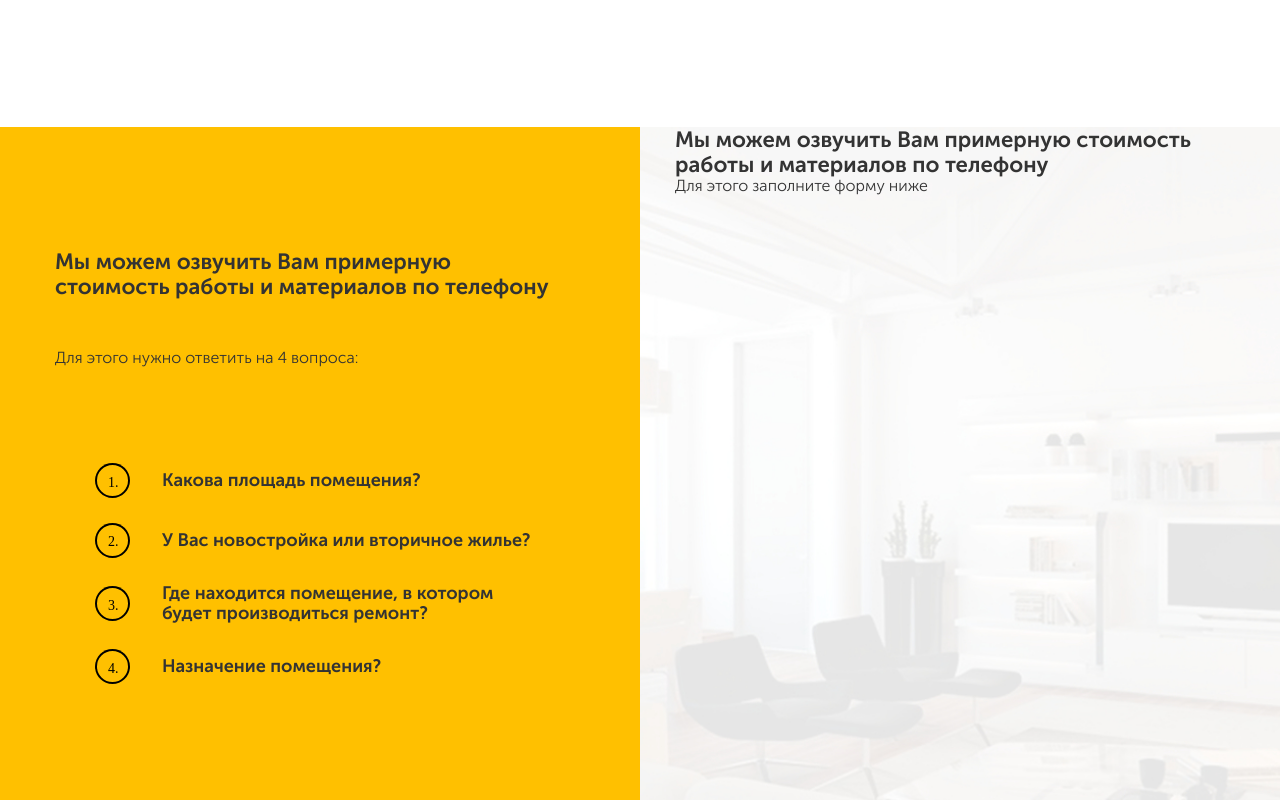
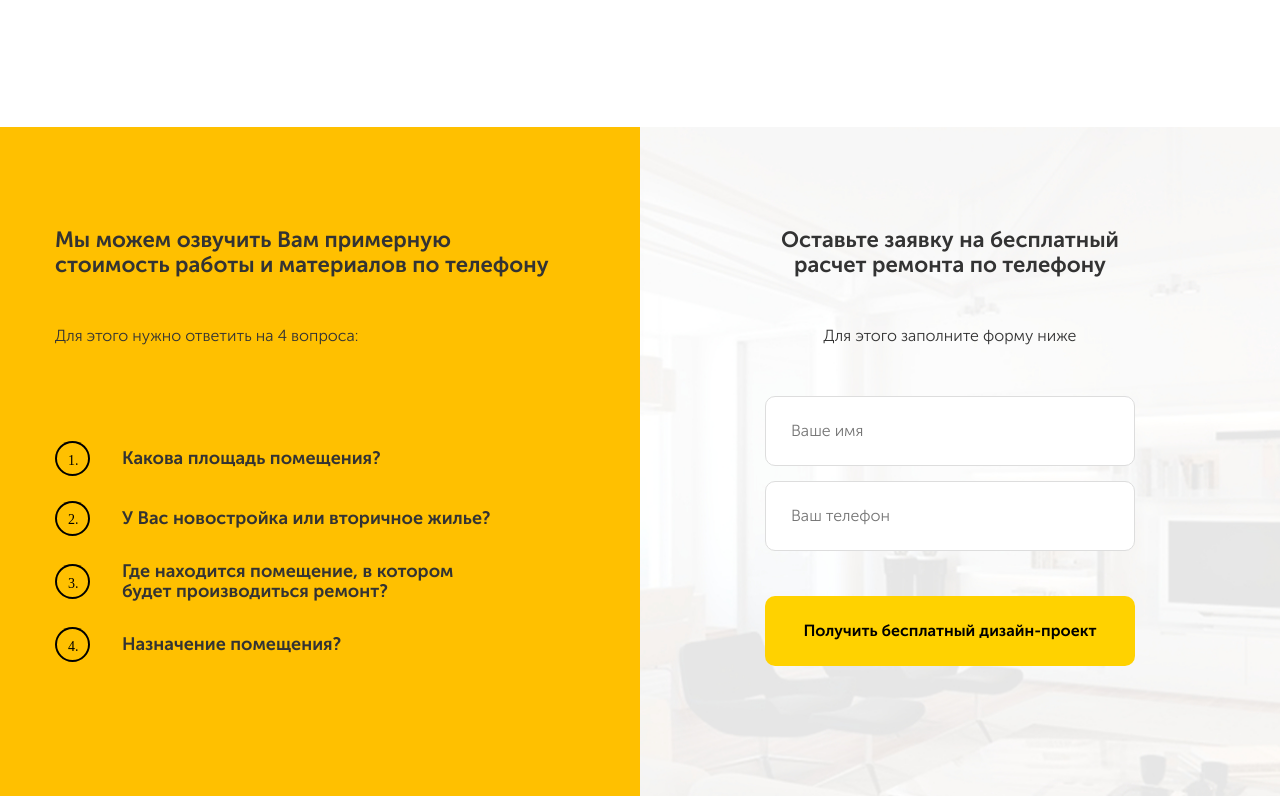
Before and after one commit to NikitaDrago/repeir, a plain HTML site: page index.html in a window 1280 px wide. Shown: the part 5936-6736 px from the top of the page. Drawn offline with nearby package versions, Linux system fonts and the light colour scheme.

Commit message:
brif block

```diff
--- a/index.html
+++ b/index.html
@@ -177,31 +177,40 @@
         </section>
         <section class="steps">
             <div class="container">
-                <h2 class="steps__title wow fadeInUp">Наши специалисты готовы выехать на замеры любое удобное для Вас время</h2>
+                <h2 class="steps__title wow fadeInUp">Наши специалисты готовы выехать на замеры любое удобное для Вас
+                    время</h2>
                 <span class="steps__subtitle wow fadeInUp">5 шагов до ремонта</span>
                 <div class="steps-wrapper">
                     <div class="steps-block">
                         <img src="img/step-icon-1.svg" alt="" class="step-block__icon wow rollIn">
                         <p class="steps-block__info">Вы звоните нам или оставляете заявку </p>
                     </div>
-                    <img src="img/step-arrow.svg" alt="" class="steps__arrow wow fadeIn" data-wow-duration="1.5s" data-wow-delay="0.4s">
+                    <img src="img/step-arrow.svg" alt="" class="steps__arrow wow fadeIn" data-wow-duration="1.5s"
+                        data-wow-delay="0.4s">
                     <div class="steps-block">
-                        <img src="img/step-icon-2.svg" alt="" class="steps-block__icon wow rollIn" data-wow-duration="1.5s">
+                        <img src="img/step-icon-2.svg" alt="" class="steps-block__icon wow rollIn"
+                            data-wow-duration="1.5s">
                         <p class="steps-block__info">Согласуем удобное для Вас время выезда специалиста на замер</p>
                     </div>
-                    <img src="img/step-arrow.svg" alt="" class="steps__arrow wow fadeIn" data-wow-duration="1.5s" data-wow-delay="0.4s">
+                    <img src="img/step-arrow.svg" alt="" class="steps__arrow wow fadeIn" data-wow-duration="1.5s"
+                        data-wow-delay="0.4s">
                     <div class="steps-block">
-                        <img src="img/step-icon-3.svg" alt="" class="steps-block__icon wow rollIn" data-wow-duration="1.5s">
+                        <img src="img/step-icon-3.svg" alt="" class="steps-block__icon wow rollIn"
+                            data-wow-duration="1.5s">
                         <p class="steps-block__info">Рассчитываем смету согласовываем с Вами</p>
                     </div>
-                    <img src="img/step-arrow.svg" alt="" class="steps__arrow wow fadeIn" data-wow-duration="1.5s" data-wow-delay="0.4s">
+                    <img src="img/step-arrow.svg" alt="" class="steps__arrow wow fadeIn" data-wow-duration="1.5s"
+                        data-wow-delay="0.4s">
                     <div class="steps-block">
-                        <img src="img/step-icon-4.svg" alt="" class="steps-block__icon wow rollIn" data-wow-duration="1.5s">
+                        <img src="img/step-icon-4.svg" alt="" class="steps-block__icon wow rollIn"
+                            data-wow-duration="1.5s">
                         <p class="steps-block__info">Подписываем договор закупаем материал по оптовым ценам</p>
                     </div>
-                    <img src="img/step-arrow.svg" alt="" class="steps__arrow wow fadeIn" data-wow-duration="1.5s" data-wow-delay="0.4s">
+                    <img src="img/step-arrow.svg" alt="" class="steps__arrow wow fadeIn" data-wow-duration="1.5s"
+                        data-wow-delay="0.4s">
                     <div class="steps-block">
-                        <img src="img/step-icon-5.svg" alt="" class="steps-block__icon wow rollIn" data-wow-duration="1.5s">
+                        <img src="img/step-icon-5.svg" alt="" class="steps-block__icon wow rollIn"
+                            data-wow-duration="1.5s">
                         <p class="steps-block__info">Выполняем ремонт в указанные сроки</p>
                     </div>
                 </div>
@@ -285,12 +294,15 @@
                         </ul>
                     </div>
                     <div class="brif-form">
-                        <div class="brif-form__title">Мы можем озвучить Вам примерную стоимость
-                            работы и материалов по телефону
-                        </div>
-                        <div class="brif-form__subtitle">Для этого заполните форму ниже</div>
+                        <h3 class="brif-form__title">Оставьте заявку на бесплатный
+                            расчет ремонта по телефону</h3>
+                        <span class="brif-form__subtitle">Для этого заполните форму ниже</span>
+                        <input type="text" class="input brif-form__input brif-form__input_data" placeholder="Ваше имя">
+                        <input type="tel" class="input brif-form__input" placeholder="Ваш телефон">
+                        <button class="button brif-form__button">Получить бесплатный дизайн-проект</button>
                     </div>
                 </div>
+            </div>
             </div>
         </section>
 
--- a/sass/blocks/_brif.sass
+++ b/sass/blocks/_brif.sass
@@ -18,23 +18,46 @@
             font-size: 22px
             max-width: 515px
             margin-bottom: 50px
+            margin-top: 0
             min-width: 216px
         &__subtitle
             font-size: 16px
             min-width: 300px
     &-form
+        width: 368px
         flex-basis: 50%
+        padding: 100px 0
+        text-align: center
+        display: flex
+        flex-direction: column
+        align-items: center
         &__title
             +bold
             font-size: 22px
-            min-width: 336px
+            max-width: 340px
+            margin: 0
         &__subtitle
             font-size: 16px
+            margin: 50px 0
+        &__input
+            width: 370px
+            margin-bottom: 15px
+            &:last-child
+                margin-bottom: 30px
+            &:focus
+                outline: none
+                border-color: $main-color
+        &__button
+            width: 370px
+            height: 70px
+            margin: 30px 0
+            +bold
 
 .help
     &-list
         margin-top: 95px
         list-style-type: none
+        padding: 0
         &__item
             display: flex
             align-items: center
```
Also changed, not shown: css/style.css, 1 other file.
